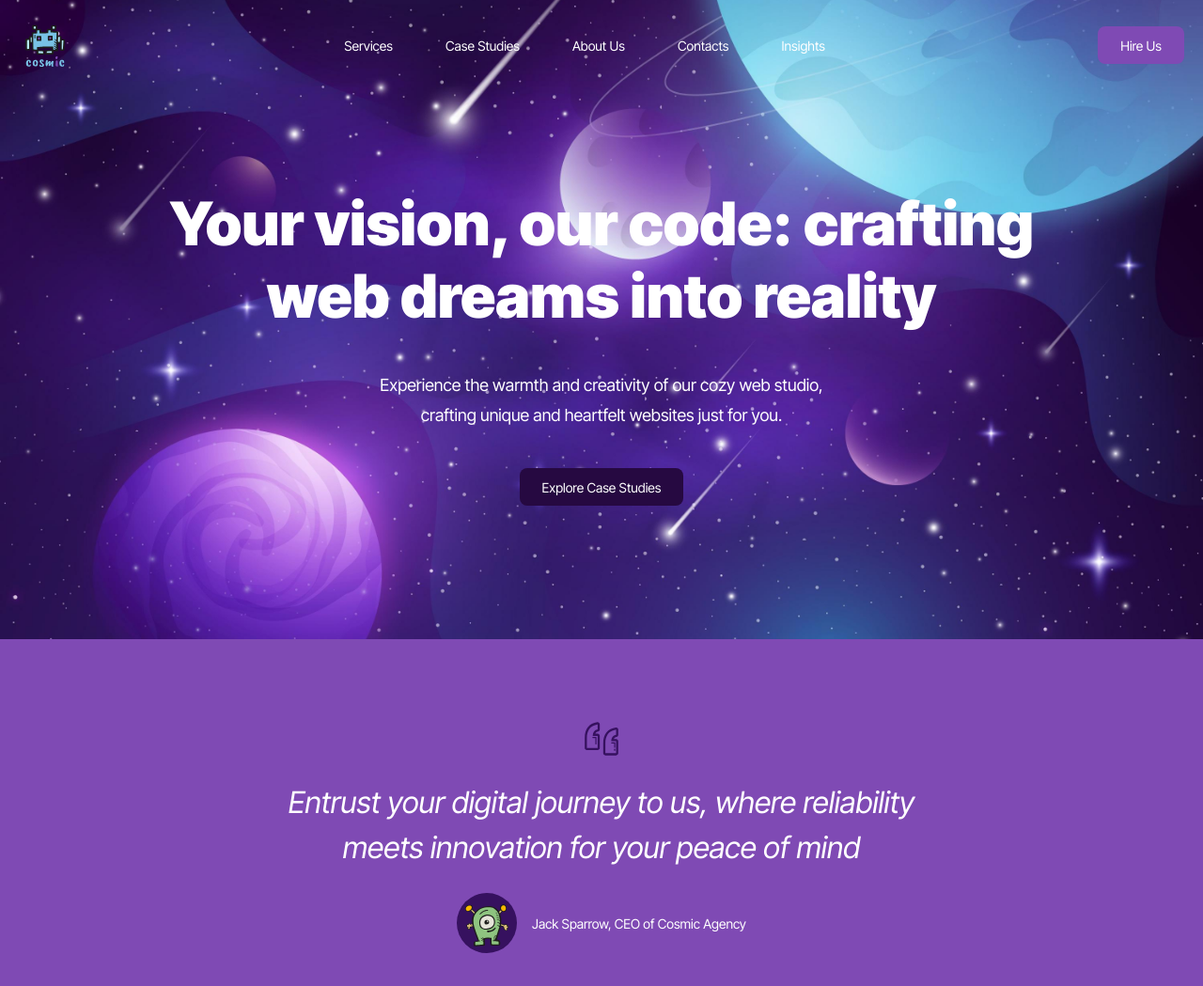
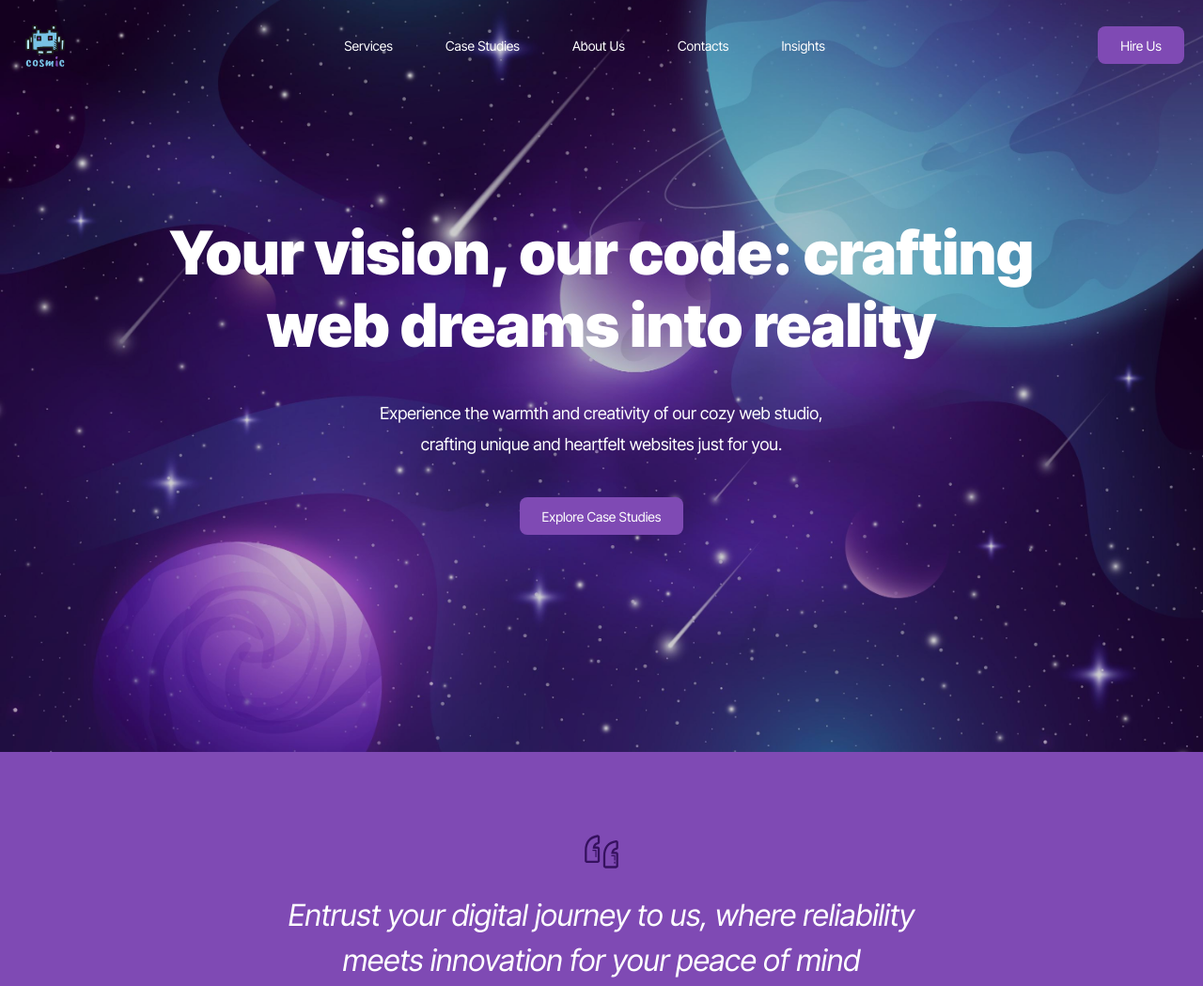
Before and after one commit to jedijsx/html-css-js-training, a plain HTML site: page template-1/index.html in a window 1280 px wide. Shown: the top 1049 px of the page at 94% size. Drawn offline with Linux system fonts and the light colour scheme.

Commit message:
update hero section

```diff
--- a/template-1/css/colors.css
+++ b/template-1/css/colors.css
@@ -2,6 +2,7 @@
   --color-bg-dark: #260941;
   --color-bg-light: #7F4AB4;
   --color-text-light: #ffffff;
+  --color-text-dark: #260941;
   --color-btn-primary: #7F4AB4;
   --color-btn-secondary: #260941;
   --color-btn-hover: #78C2E5;
--- a/template-1/css/media.css
+++ b/template-1/css/media.css
@@ -6,7 +6,6 @@
   .hero__title {
     font-size: 40px;
     max-width: 720px;
-    padding-top: 220px;
   }
 }
 
@@ -20,14 +19,12 @@
   }
 
   .hero__inner {
-    min-height: 480px;
     gap: 24px;
   }
 
   .hero__title {
     font-size: 32px;
     max-width: 480px;
-    padding-top: 150px;
   }
 
   .hero__description {
--- a/template-1/css/styles.css
+++ b/template-1/css/styles.css
@@ -23,6 +23,7 @@ a {
   left: 0;
   right: 0;
   transition-duration: .8s;
+  z-index: 10;
 }
 
 .header__inner {
@@ -30,6 +31,7 @@ a {
   display: flex;
   justify-content: space-between;
   align-items: center;
+  transition-duration: .8s;
 }
 
 .logo__img {
@@ -76,21 +78,38 @@ a {
   background-repeat: repeat;
   background-position: bottom center;
   background-size: cover;
+  z-index: 1;
+}
+
+.hero::before{
+  content: '';
+  position: absolute;
+  background-color: rgb(0, 0, 0, .2);
+  top: 0;
+  bottom: 0;
+  left: 0;
+  right: 0;
+}
+
+.hero__wrapper {
+  height: 100vh;
+  display: flex;
+  align-items: center;
+  justify-content: center;
+  position: relative;
+  z-index: 2;
 }
 
 .hero__inner {
-  min-height: 680px;
   color: #ffffff;
   text-align: center;
 }
 
 .hero__title {
-  margin: 0 auto;
   font-size: 64px;
   font-weight: 900;
   line-height: 1.2;
   max-width: 960px;
-  padding-top: 200px;
 }
 
 .hero__description {
@@ -102,7 +121,7 @@ a {
 }
 
 .hero__button {
-  background-color: var(--color-btn-secondary);
+  background-color: var(--color-btn-primary);
 }
 
 .quote {
@@ -152,7 +171,7 @@ a {
   color: var(--color-btn-hover);
 }
 
-.actions__button:hover {
+.action__button:hover {
   background-color: var(--color-btn-hover);
 }
 
--- a/template-1/index.html
+++ b/template-1/index.html
@@ -62,6 +62,7 @@
 
     <section class="hero">
       <div class="container">
+        <div class="hero__wrapper">
           <div class="hero__inner">
             <h1 class="hero__title">
               Your vision, our code: crafting web dreams into reality
@@ -73,6 +74,7 @@
             <a class="hero__button button" href="#">
               Explore case studies
             </a>
+          </div>
         </div>
       </div>
     </section>
--- a/template-1/js/script.js
+++ b/template-1/js/script.js
@@ -1,10 +1,13 @@
 const header = document.querySelector('.header');
+const headerInner = document.querySelector('.header__inner');
 
 function checkScroll() {
   if (window.scrollY > 80) {
     header.style.backgroundColor = 'var(--color-bg-dark)';
+    headerInner.style.minHeight = '64px';
   } else {
     header.style.backgroundColor = '';
+    headerInner.style.minHeight = '96px';
   }
 }
 
```
Lines whose indentation alone changed are shown as unchanged.
